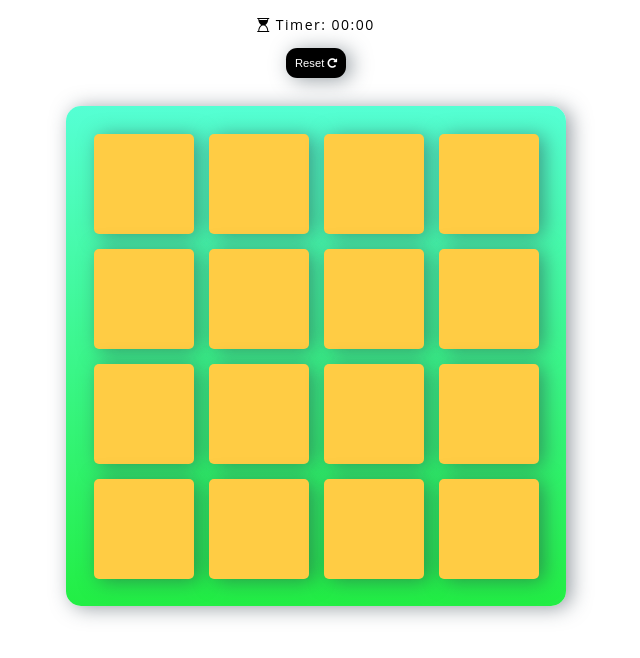
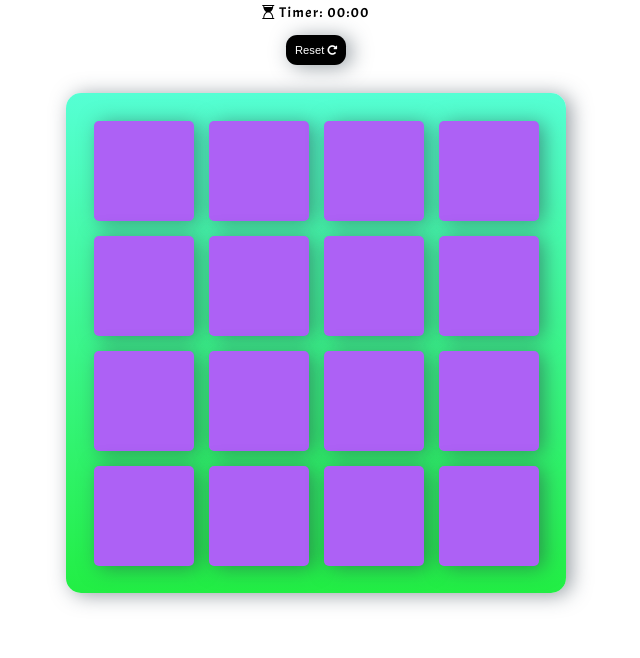
Before and after one commit to catalingoia/Memorygame, a plain HTML site: page index.html in a window 1280 px wide. Shown: the part 174-832 px from the top of the page, without its empty margins (324-964 px from the left). Drawn offline with Linux system fonts and the light colour scheme.

Commit message:
font, colors update

```diff
--- a/index.html
+++ b/index.html
@@ -5,7 +5,9 @@
     <meta http-equiv="X-UA-Compatible" content="IE=edge" />
     <meta name="viewport" content="width=device-width, initial-scale=1.0" />
         <link rel="stylesheet prefetch" href="https://maxcdn.bootstrapcdn.com/font-awesome/4.6.1/css/font-awesome.min.css">
-
+        <link rel="stylesheet"
+        href="https://fonts.googleapis.com/css?family=Acme
+        ">
     <title>memory game</title>
     <link rel="stylesheet" href="style.css">
 
--- a/style.css
+++ b/style.css
@@ -13,7 +13,7 @@ html {
 }
 
 body {
-  font-family: "Open Sans", sans-serif;
+  font-family: "Acme", sans-serif;
   font-size: 62.5%;
   letter-spacing: 1.5px;
   margin: 0;
@@ -167,7 +167,7 @@ p.stats:last-child {
 }
 
 .card {
-  background: #fc4;
+  background: rgb(173, 97, 245);
   border-radius: 0.5em;
   height: 7em;
   width: 7em;
@@ -270,10 +270,6 @@ img {
     font-size: 0.8em;
   }
 
-  .footer {
-    font-size: 1.2em;
-  }
-
   .modal-content h2 {
     font-size: 5em;
   }
```
